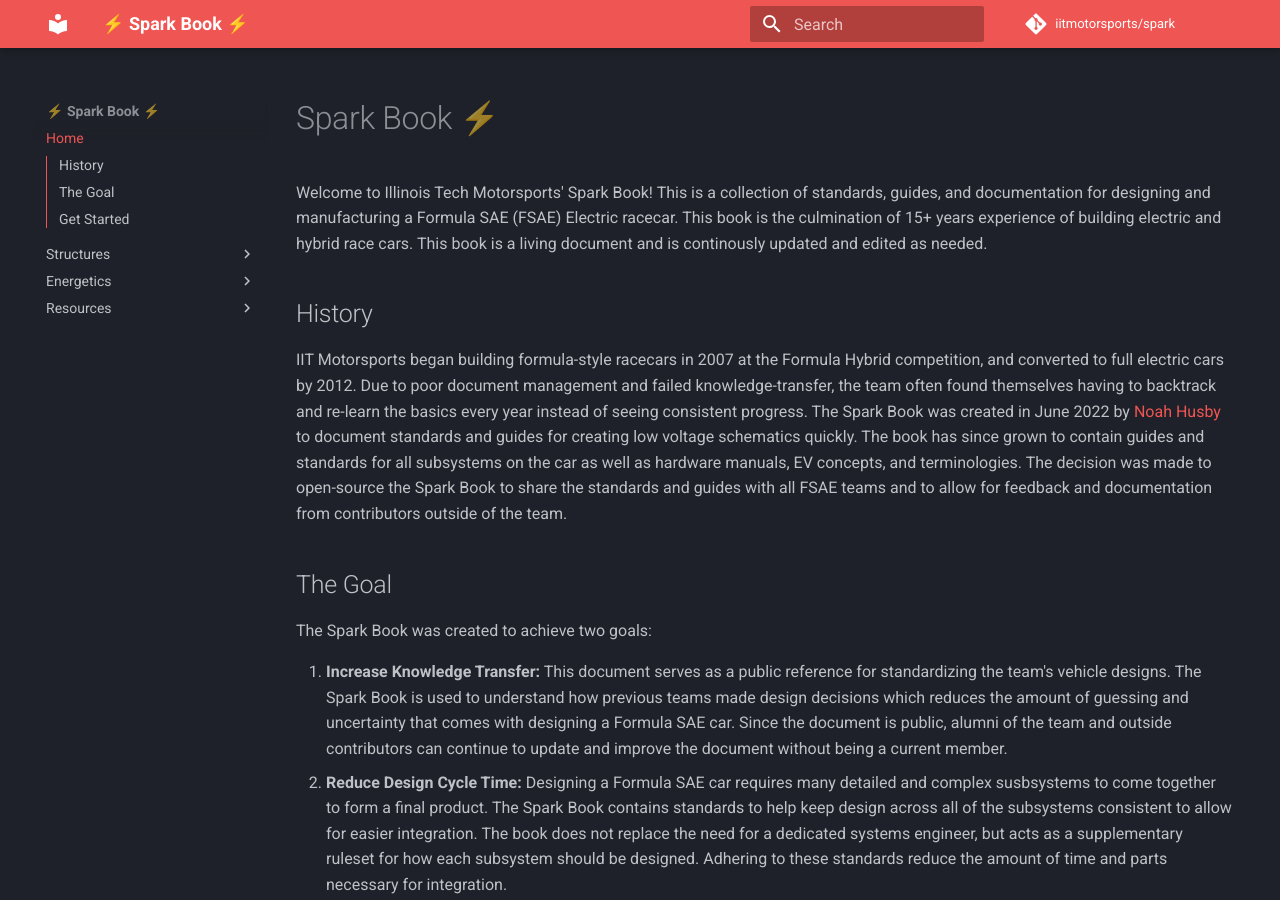
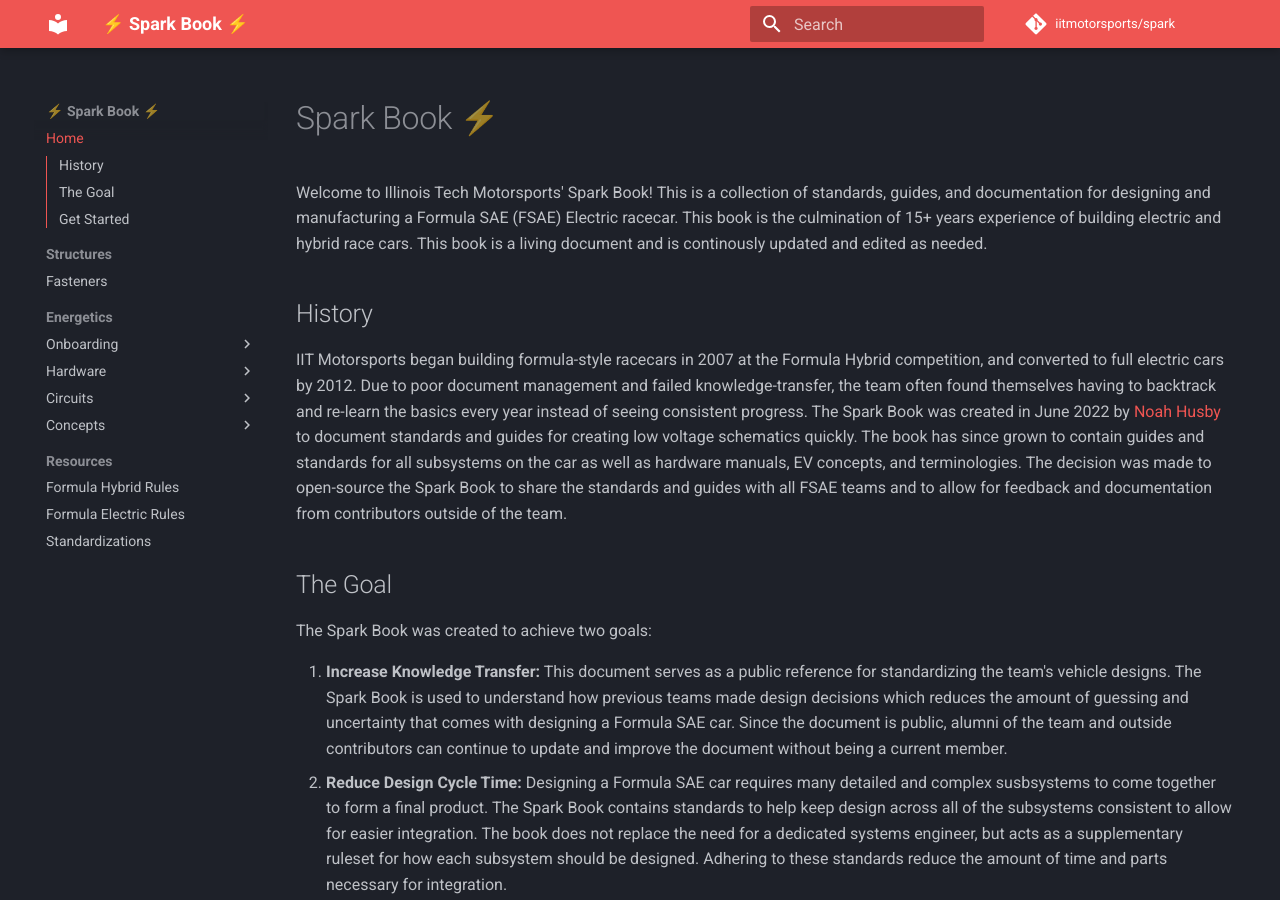
Before and after one commit to iitmotorsports/spark, an MkDocs documentation site: the page built from docs/index.md, in a window 1280 px wide and 900 px high. Built offline with MkDocs 1.6.1 and Material for MkDocs 9.7.7, drawn with Linux system fonts in a browser that asks for light colours; comment, search, counter and statistics services are not loaded; some of the changed lines change nothing that is shown.

Commit message:
feat: add contributor metadata & sections

```diff
--- a/mkdocs.yml
+++ b/mkdocs.yml
@@ -49,6 +49,7 @@
   features:
     - toc.integrate
     - navigation.indexes
+    - navigation.sections
   palette:
     primary: red
     scheme: slate
@@ -71,3 +72,8 @@
   - glightbox
   - search
   - table-reader
+  - git-revision-date-localized:
+      enable_creation_date: true
+  - git-committers:
+      repository: iitmotorsports/spark
+      branch: main
--- a/requirements.txt
+++ b/requirements.txt
@@ -1,2 +1,4 @@
 mkdocs-glightbox
 mkdocs-table-reader-plugin
+mkdocs-git-revision-date-localized-plugin
+mkdocs-git-committers-plugin-2
```
